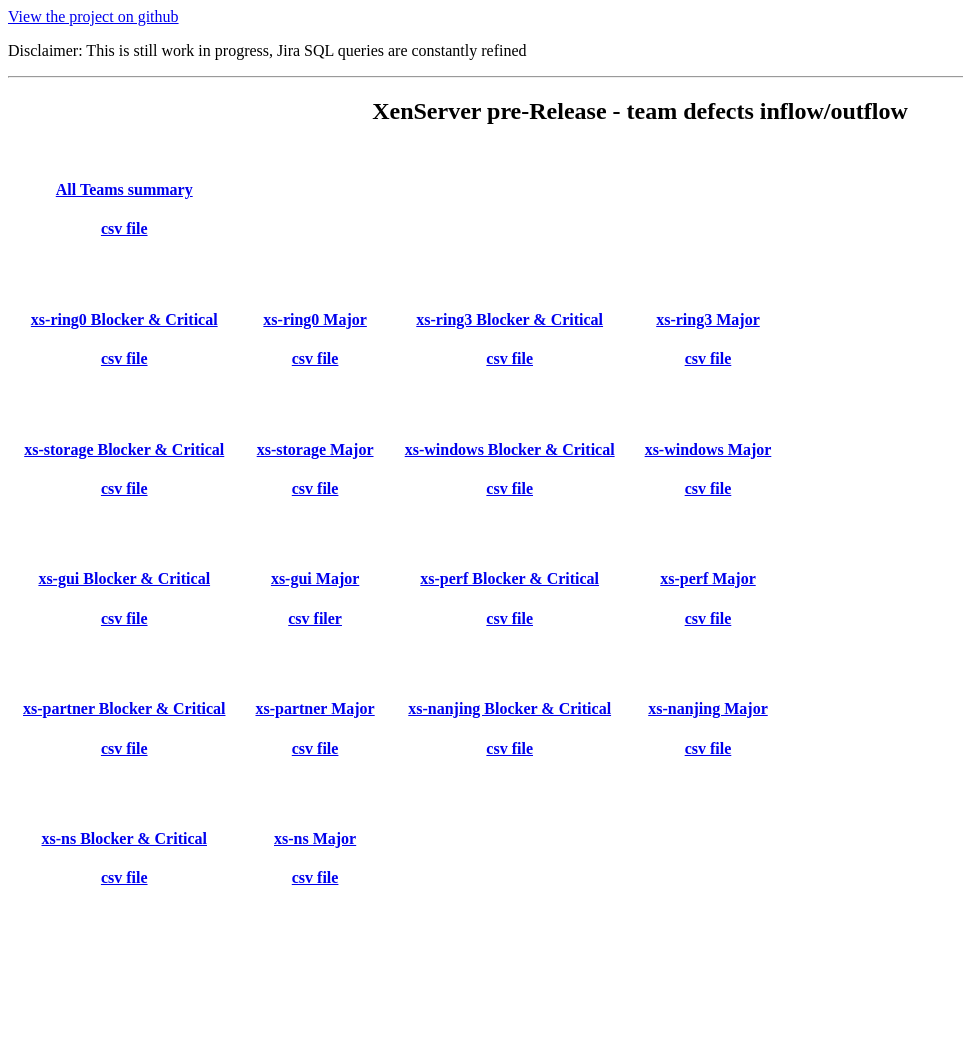
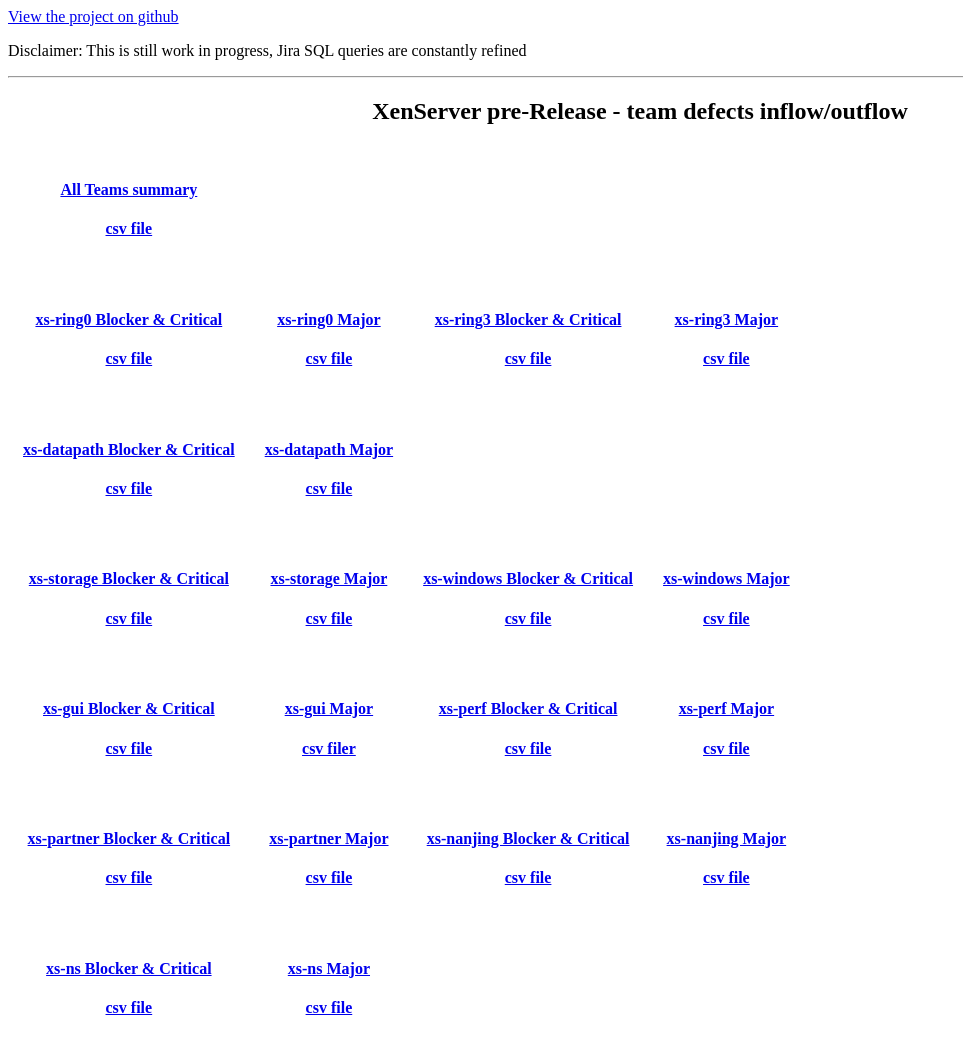
Before and after one commit to philippegabriel/jira, a plain HTML site: page projectTrend/index.html in a window 1280 px wide. Shown: the whole page, without its empty margins (0-963 px from the left). Before the commit the page ends 932 px from the top, so only its background shows below. Drawn offline with Linux system fonts and the light colour scheme.

Commit message:
added datapath team

```diff
--- a/projectTrend/index.html
+++ b/projectTrend/index.html
@@ -47,6 +47,17 @@ td {padding:15px;}
 </td>
 </tr>
 
+
+<tr>
+<td>
+<a href="html/xs-datapath.Blocker,Critical.report.html"><h4>xs-datapath Blocker & Critical</h4></a>
+<a href="csv/xs-datapath.Blocker,Critical.report.csv"><h4>csv file</h4></a>
+</td>
+<td>
+<a href="html/xs-datapath.Major.report.html"><h4>xs-datapath Major</h4></a>
+<a href="csv/xs-datapath.Major.report.csv"><h4>csv file</h4></a>
+</td>
+</tr>
 
 <tr>
 <td>
```
Also changed, not shown: 1 other file.
